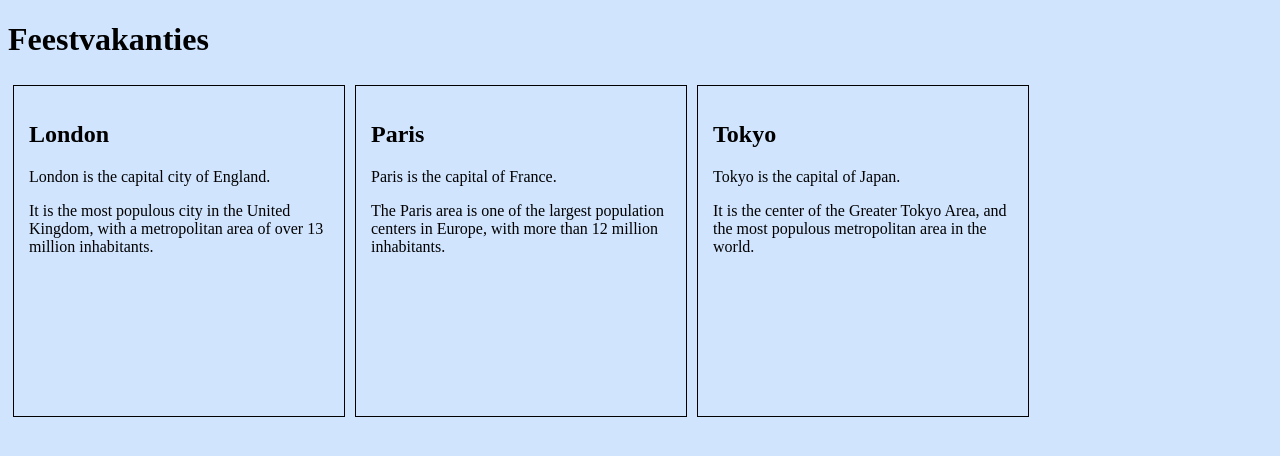
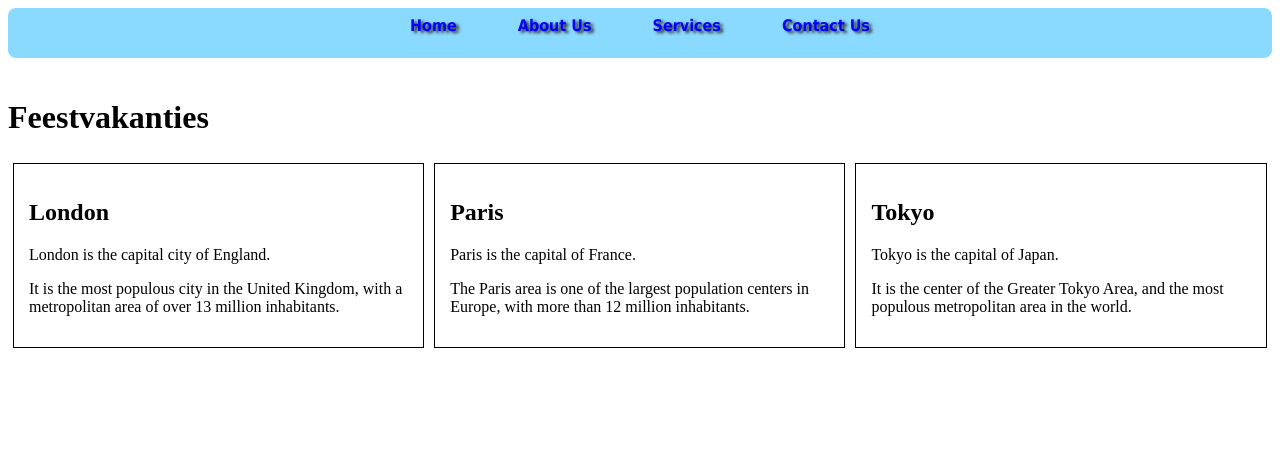
Before and after one commit to JonathanBergers/webtechnologie2, a plain HTML site: page index.html in a window 1280 px wide. Drawn offline with Linux system fonts and the light colour scheme.

Commit message:
responsive shit

```diff
--- a/css/style.css
+++ b/css/style.css
@@ -1,11 +1,61 @@
 body {
-    background-color: #d0e4fe;
+
 }
+
+@media all and (max-width: 580px){
+    .headermenu {
+        visibility: hidden;
+        height: 0px;
+    }
+    .headermenu-mobile{
+        visibility: visible;
+        border: 1px solid black;
+        text-align: center;
+        width: auto;
+    }
+}
+@media all and (min-width: 580px){
+    .headermenu-mobile{
+        visibility: hidden;
+        height: 0px;
+    }
+    .headermenu {
+        visibility: visible;
+        display: inline-block;
+        height: 50px;
+        width: 100%;
+        font-size: 16px;
+        font-family: Tahoma, Geneva, sans-serif;
+        font-weight: bold;
+        text-align: center;
+        text-shadow: 3px 2px 3px #333333;
+        background-color: #8AD9FF;
+        border-radius: 8px;
+    }
+    .headermenu a {
+        text-decoration: none;
+        color: #00F;
+        padding: 8px 8px 8px 8px;
+    }
+    .headermenu ul {
+        height: auto;
+        padding: 8px 0px;
+        margin: 0px;
+    }
+    .headermenu li {
+        display: inline;
+        padding: 20px;
+    }
+}
+
 .city {
     float: left;
     margin: 5px;
     padding: 15px;
-    width: 300px;
-    height: 300px;
+    max-width: 30%;
+    height: 30%;
     border: 1px solid black;
 }
+
+
+}
--- a/index.html
+++ b/index.html
@@ -2,12 +2,22 @@
 <html>
 
     <head>
-        <meta charset="UTF-8" name="viewport" content="width=device-width, initial-scale=1">
+        <meta charset="UTF-8" name="viewport" content="width=device-width">
         <title>Home</title>
         <link rel="stylesheet" type="text/css" href="css/style.css">
     </head>
     <header>
-
+        <div class = "headermenu">
+            <ul>
+                <li><a href="index.html">Home</a></li>
+                <li><a href="aboutus.html">About Us</a></li>
+                <li><a href="services.html">Services</a></li>
+                <li><a href="contactus.html">Contact Us</a></li>
+            </ul>
+        </div>
+        <div class = "headermenu-mobile">
+            <h2>mobile menu</h2>
+        </div>
     </header>
 
     <body>
```
